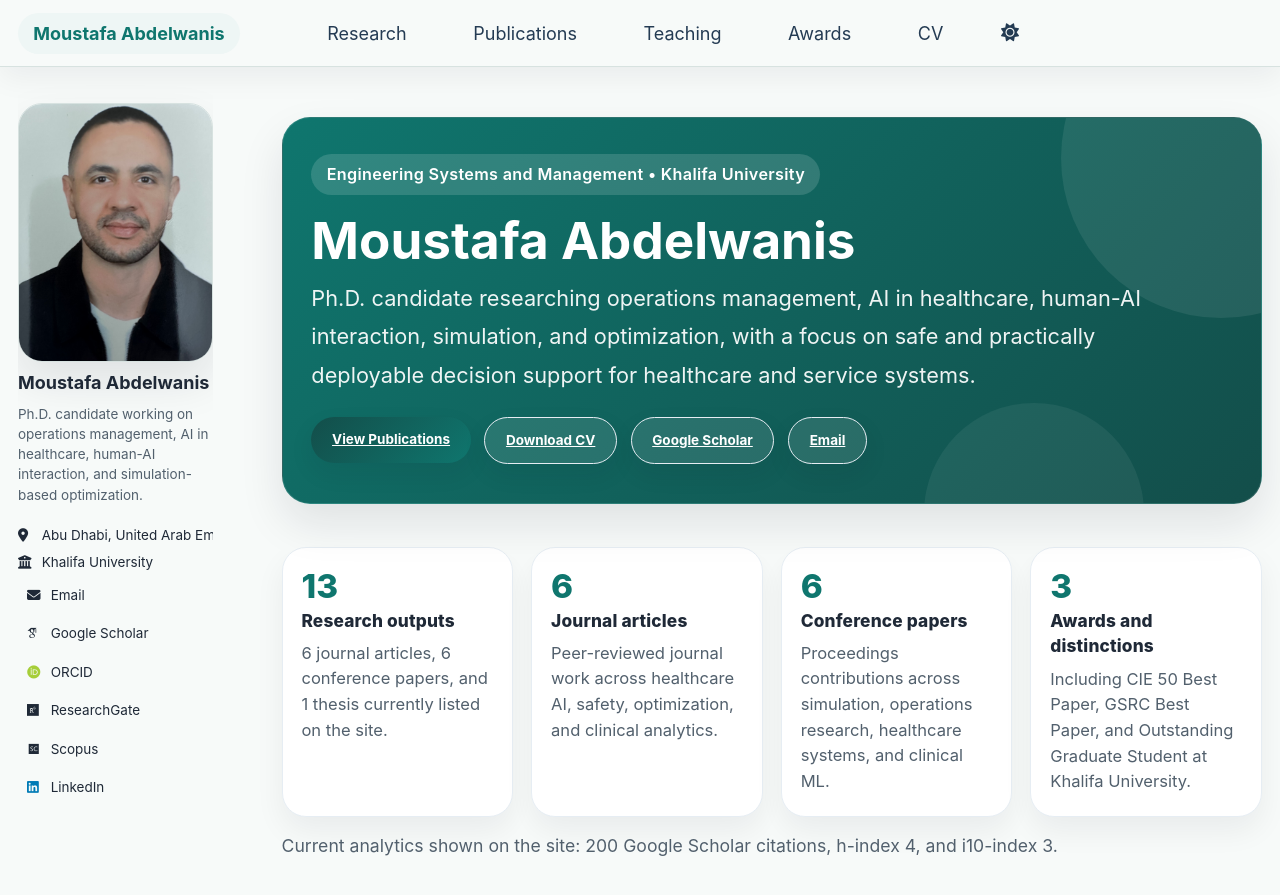
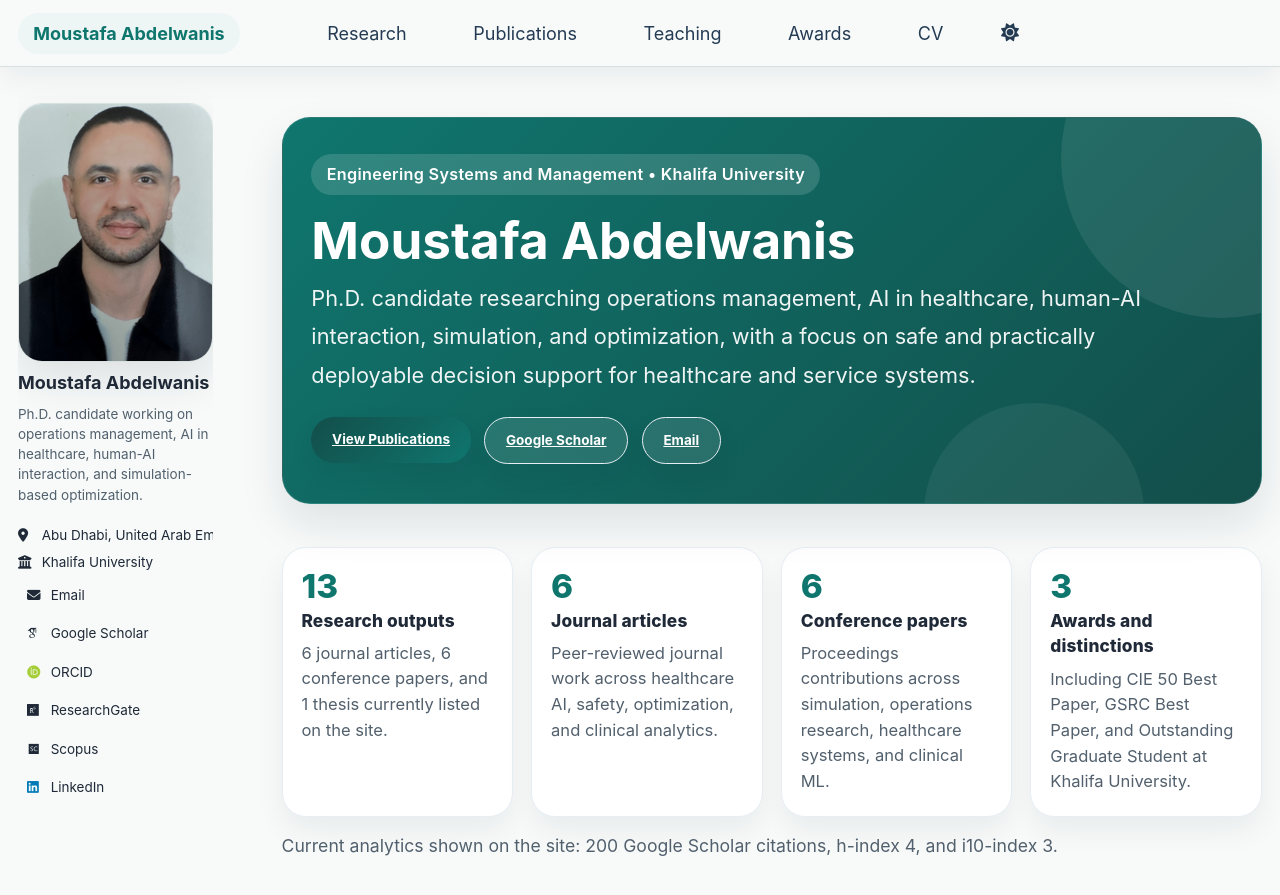
Before and after one commit to abdelwanismoustafa/abdelwanismoustafa.github.io, a Jekyll site: the page built from _pages/about.md, in a window 1280 px wide and 900 px high. Shown: the top 895 px of the window. Built offline with Jekyll 4.4.1, drawn with Linux system fonts in a browser that asks for light colours; some web fonts are replaced; a script bundle is joined from its source files by our own code; library files that are not in the unit come from our copies.

Commit message:
Update about.md

```diff
--- a/_pages/about.md
+++ b/_pages/about.md
@@ -16,7 +16,7 @@ redirect_from:
   <p class="hero-subtitle">{{ profile.homepage.hero_subtitle }}</p>
   <div class="hero-actions">
     <a class="btn btn--primary" href="/publications/">View Publications</a>
-    <a class="btn btn--inverse" href="/files/Moustafa_Abdelwanis_CV.pdf">Download CV</a>
+    <!-- <a class="btn btn--inverse" href="/files/Moustafa_Abdelwanis_CV.pdf">Download CV</a> -->
     <a class="btn btn--inverse" href="{{ profile.profiles.scholar_url }}">{{ profile.profiles.scholar_label }}</a>
     <a class="btn btn--inverse" href="mailto:moustafa.abdelwanis@ku.ac.ae">Email</a>
   </div>
```
